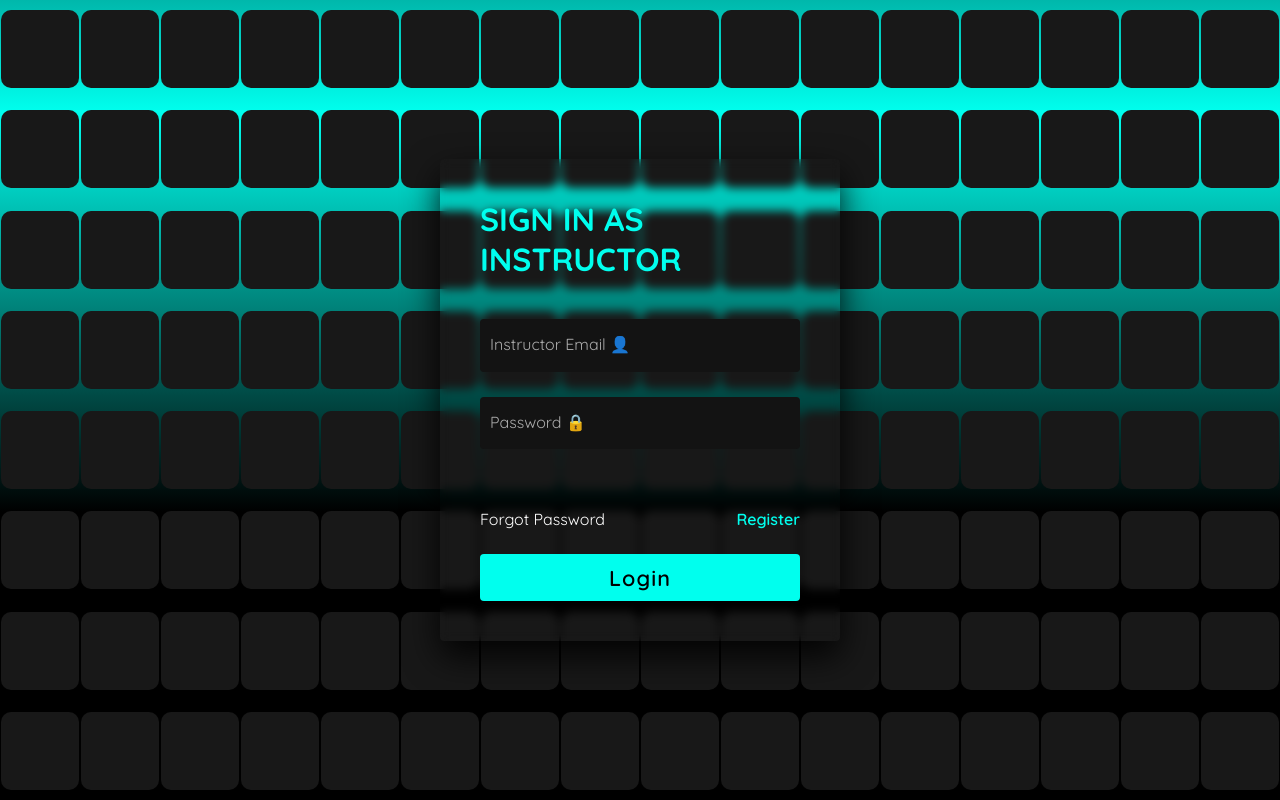
After one commit to aiibooouuu/webtrial, a Flask app: page /login-instructor in a window 1280 px wide. The commit adds this page. Run offline with Flask 3, Linux system fonts and the light colour scheme.

Commit message:
finaly updated instructor_login route to updated html file and made changes to inst dashboard and student dashboard, added courses_png subfolder for placeholder course cards and added instructor_login

```diff
--- a/website/auth.py
+++ b/website/auth.py
@@ -50,6 +50,10 @@ def register_student():
 
     return render_template('student-registration.html', count=128, form=form)
 
-@auth.route('/login-instructor')
+@auth.route('/login-instructor', methods=['POST', 'GET'])
 def login_instructor():
-    return render_template('l2.html')
+    form = LoginForm()
+    if form.validate_on_submit():
+        return redirect(url_for('views.inst_dashboard'))
+
+    return render_template('instructor-login.html', count=128, form=form)
--- /dev/null
+++ b/website/templates/instructor-login.html
@@ -0,0 +1,56 @@
+{% extends 'login-layout.html'%}
+{% block login_content %}
+  <div class="signin">
+    <div class="content">
+      <h2>Sign In as Instructor</h2>
+      <div class="form">
+        <div class="inputBox">
+          {% if form.email.errors %}
+            {{ form.email(class="form-control is-invalid", placeholder="") }}
+            <i>Instructor Email 👤</i>
+            <div class='error-message'>
+              {% for error in form.email.errors%}
+                <span>{{ error }}</span>
+              {% endfor%}
+            </div>
+          {% else %}
+            {{ form.email(class='form-control')}}
+            <i>Instructor Email 👤</i>
+          {% endif%}
+        </div>
+        <div class="inputBox">
+          {% if form.password.errors %}
+            {{ form.password(class='form-control is-invalid')}}
+            <i>Password  🔒</i>
+            <div class='error-message'>
+              {% for error in form.password.errors %}
+                <span>{{ error }}</span>
+              {% endfor %}
+            </div>
+          {% else %}
+            {{ form.password(class='form-control')}}
+            <i>Password  🔒</i>
+          {% endif %}
+        </div>
+        <div class="flash-messages">
+          {% with messages = get_flashed_messages(with_categories=true) %}
+            {% if messages %}
+              <ul>
+                {% for category, message in messages %}
+                  <li class="alert alert-{{ category }}">{{ message }}</li>
+                {% endfor %}
+              </ul>
+            {% endif %}
+          {% endwith %}
+        </div>
+        <div class="links">
+          <a href="#">Forgot Password</a>
+          <a href="{{ url_for('auth.register_student')}}">Register</a>
+        </div>
+        <div class="inputBox">
+          {{ form.submit(class='btn')}}
+        </div>
+      </div>
+    </div>
+  </div>
+{% endblock login_content%}
--- a/website/templates/student-dashboard.html
+++ b/website/templates/student-dashboard.html
@@ -223,7 +223,7 @@
                 <br> <br> <br> <br> <br> <br>
                 <div class="progressbar">
                 <div class="progress-container">
-                    <img src="money-stack2.png" alt="money-stack" >
+                    <img src="{{url_for('static', filename='money-stack2.png')}}" alt="money-stack" >
                 </div>
                 </div>
                 </div>
```
Also changed, not shown: website/templates/instructor-dashboard.html (+8 -8 lines), website/static/courses_png/arts.jpg (added), website/static/courses_png/chemistry.jpg (added), website/static/courses_png/electronics.jpg (added), website/static/courses_png/hvpe.jpg (added), website/static/courses_png/maths.jpg (added), website/static/courses_png/mechanics.jpg (added).
